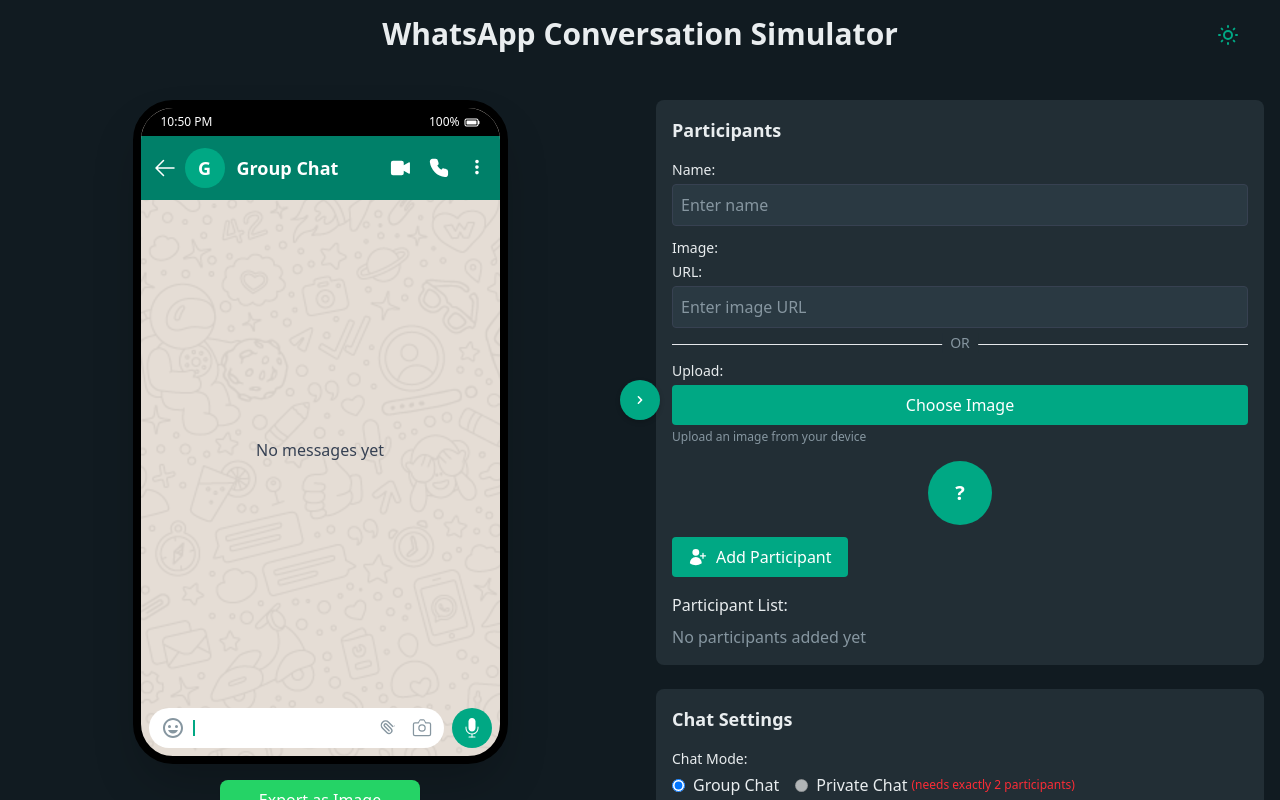
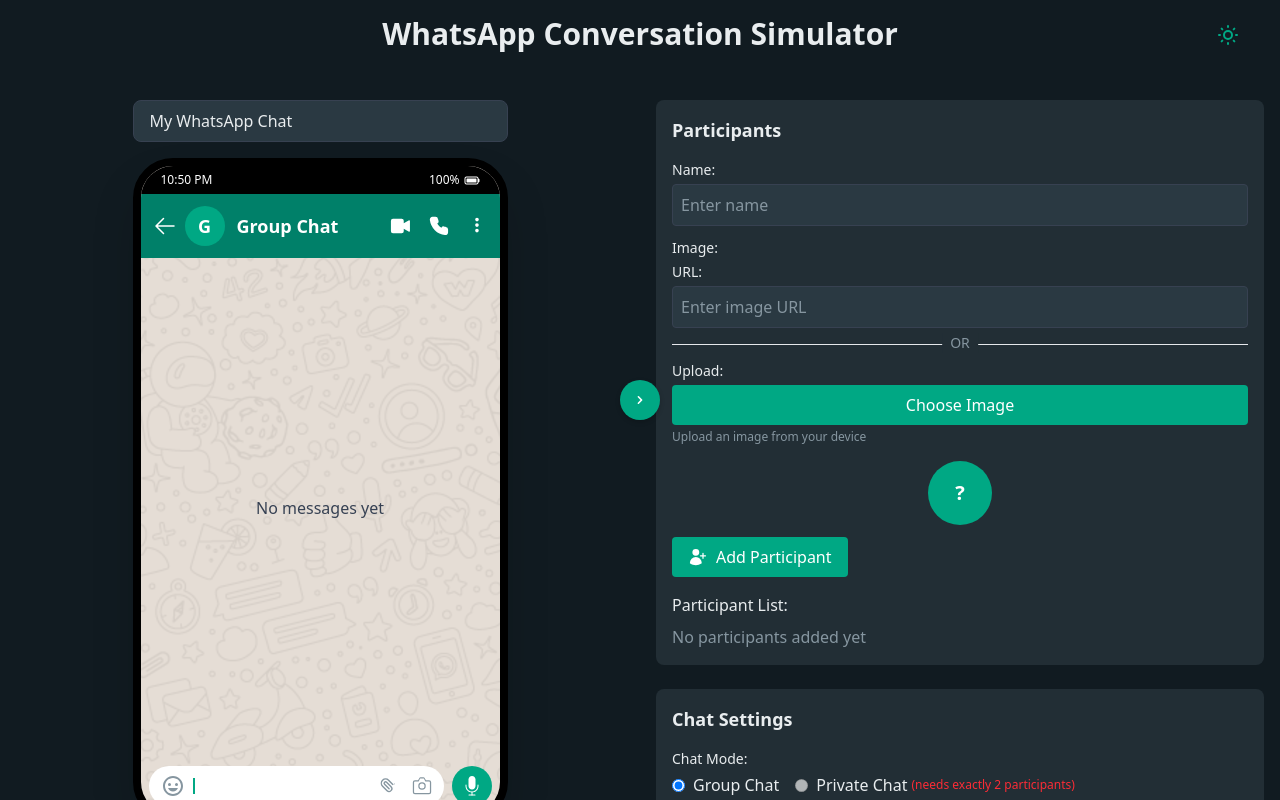
Before and after one commit to M4ss1ck/whatsapp-simulator, a React (Vite) app: page / in a window 1280 px wide. Shown: the top 800 px of the page. Built offline with nearby package versions, Linux system fonts and the light colour scheme.

Commit message:
add convo title

```diff
--- a/src/components/ChatPreview.tsx
+++ b/src/components/ChatPreview.tsx
@@ -1,4 +1,4 @@
-import { useRef, useEffect } from 'react';
+import { useRef, useEffect, useState } from 'react';
 import { toPng } from 'html-to-image';
 import { Message, Participant, PhoneStatusBar } from '../types';
 import { ChatMode } from './ChatSettings';
@@ -20,6 +20,7 @@
     phoneStatus: PhoneStatusBar;
     showDateDividers: boolean;
     chatBackground: string;
+    conversationTitle: string;
 }
 
 interface ChatPreviewProps {
@@ -54,6 +55,7 @@
     const containerRef = useRef<HTMLDivElement>(null);
     const phoneRef = useRef<HTMLDivElement>(null);
     const importFileRef = useRef<HTMLInputElement>(null);
+    const [conversationTitle, setConversationTitle] = useState('My WhatsApp Chat');
 
     const getParticipantById = (id: string): Participant | undefined => {
         return participants.find(p => p.id === id);
@@ -131,7 +133,8 @@
         try {
             const dataUrl = await toPng(phoneRef.current);
             const link = document.createElement('a');
-            link.download = `whatsapp-chat-${new Date().toISOString().slice(0, 10)}.png`;
+            const safeTitle = conversationTitle.replace(/[^a-z0-9]/gi, '-').toLowerCase();
+            link.download = `${safeTitle}-${new Date().toISOString().slice(0, 10)}.png`;
             link.href = dataUrl;
             link.click();
         } catch (error) {
@@ -151,14 +154,16 @@
             meId,
             phoneStatus,
             showDateDividers,
-            chatBackground: backgroundImage || ''
+            chatBackground: backgroundImage || '',
+            conversationTitle
         };
 
         const dataStr = JSON.stringify(exportData, null, 2);
         const dataBlob = new Blob([dataStr], { type: 'application/json' });
         const url = URL.createObjectURL(dataBlob);
         const link = document.createElement('a');
-        link.download = `whatsapp-chat-data-${new Date().toISOString().slice(0, 10)}.json`;
+        const safeTitle = conversationTitle.replace(/[^a-z0-9]/gi, '-').toLowerCase();
+        link.download = `${safeTitle}-${new Date().toISOString().slice(0, 10)}.json`;
         link.href = url;
         link.click();
         URL.revokeObjectURL(url);
@@ -172,6 +177,9 @@
         reader.onload = (e) => {
             try {
                 const importedData = JSON.parse(e.target?.result as string) as ImportedData;
+                if (importedData.conversationTitle) {
+                    setConversationTitle(importedData.conversationTitle);
+                }
                 if (onStateImport) {
                     onStateImport(importedData);
                 }
@@ -306,6 +314,17 @@
 
     return (
         <div>
+            {/* Conversation title input */}
+            <div className="mb-4">
+                <input
+                    type="text"
+                    value={conversationTitle}
+                    onChange={(e) => setConversationTitle(e.target.value)}
+                    placeholder="Enter conversation title..."
+                    className="w-full px-4 py-2 rounded-lg border border-gray-300 focus:border-[#25d366] focus:ring-1 focus:ring-[#25d366] outline-none transition-colors duration-200"
+                />
+            </div>
+
             <div ref={containerRef} className="w-[375px]">
                 <div
                     ref={phoneRef}
```
